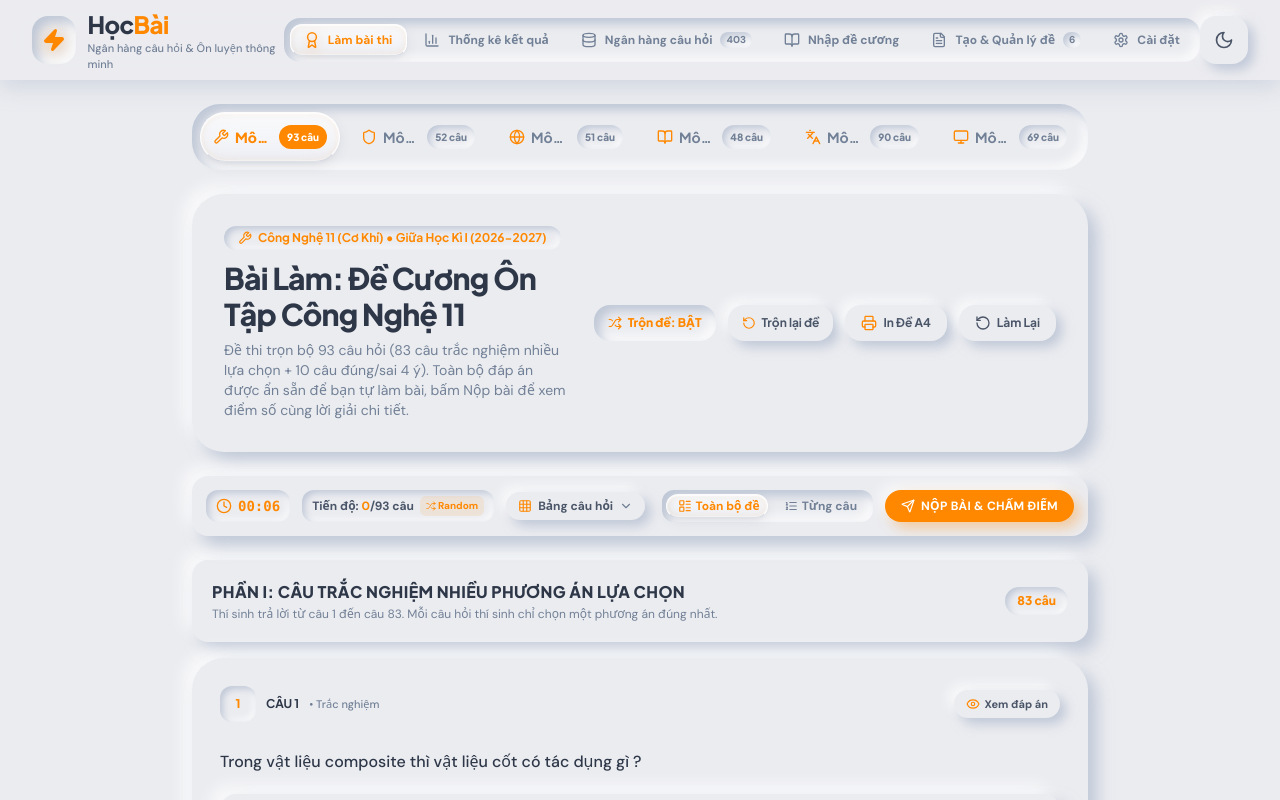
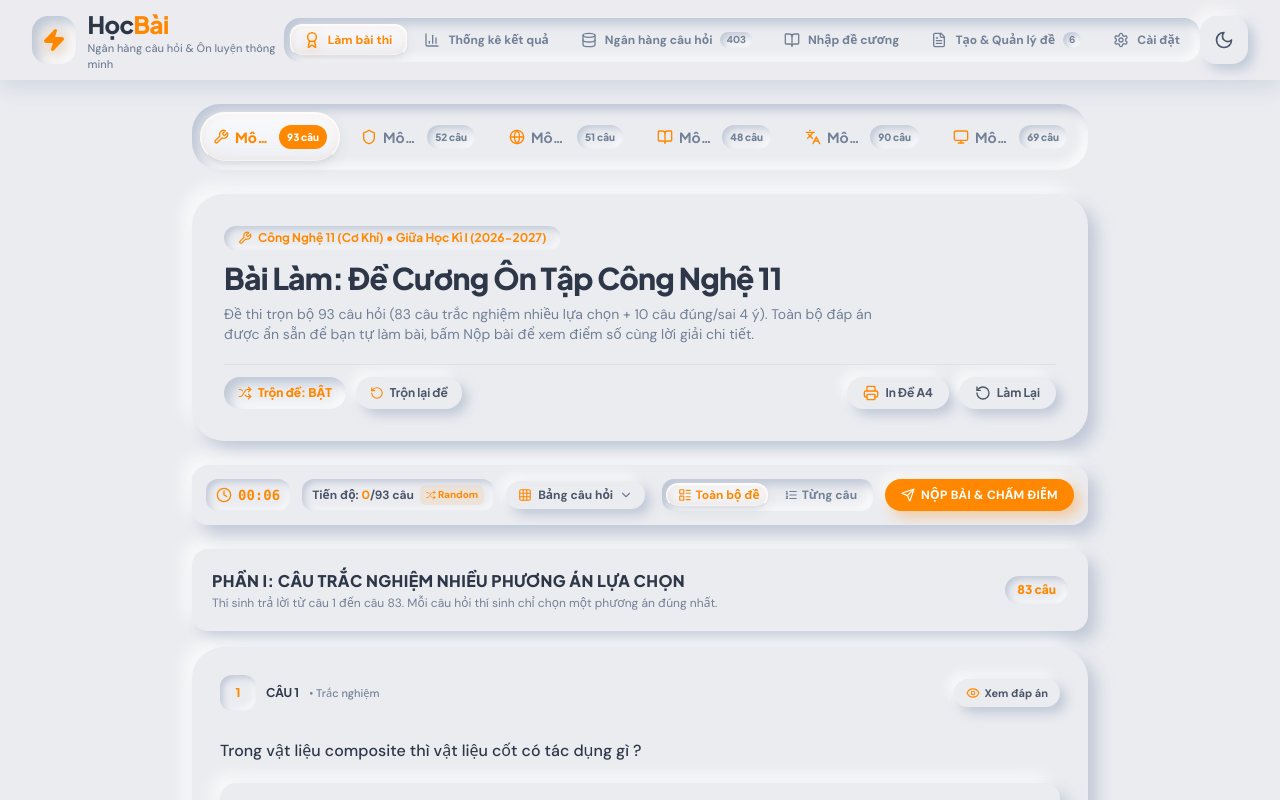
Before and after one commit to phucstd115511/hocbai, a React (Vite) app: page / in a window 1280 px wide. Shown: the top 800 px of the page. Built offline with nearby package versions, Linux system fonts and the light colour scheme.

Commit message:
fix(ui): resolve layout collision in quiz top banner on intermediate viewports

```diff
--- a/src/components/practice/CongNgheGHKIQuiz.jsx
+++ b/src/components/practice/CongNgheGHKIQuiz.jsx
@@ -857,8 +857,9 @@ export default function CongNgheGHKIQuiz({
 
       {/* 2. Top Banner: Đề thi môn học Neumorphic */}
       <div className="p-6 sm:p-8 rounded-[32px] neu-extruded bg-[#EBECF0] dark:bg-[#1A1E24] relative overflow-hidden transition-all duration-300">
-        <div className="relative z-10 flex flex-col sm:flex-row sm:items-center justify-between gap-6">
-          <div className="space-y-2">
+        <div className="relative z-10 flex flex-col gap-4 sm:gap-5">
+          {/* Header Info: Chiếm trọn chiều ngang, không bị co ép hẹp */}
+          <div className="space-y-2 w-full">
             <div className="inline-flex items-center gap-1.5 px-3.5 py-1 rounded-full neu-inset-sm text-xs font-display font-bold text-[#FF8800]">
               {isTinHoc ? <Monitor className="w-3.5 h-3.5" /> : isEnglish ? <Languages className="w-3.5 h-3.5" /> : isGdqp ? <Shield className="w-3.5 h-3.5" /> : isDia ? <Globe className="w-3.5 h-3.5" /> : isSu ? <BookOpen className="w-3.5 h-3.5" /> : <Wrench className="w-3.5 h-3.5" />}
               {isTinHoc
@@ -873,7 +874,7 @@ export default function CongNgheGHKIQuiz({
                 ? 'Lịch Sử 11 • Giữa Học Kì I (2026-2027)'
                 : 'Công Nghệ 11 (Cơ Khí) • Giữa Học Kì I (2026-2027)'}
             </div>
-            <h1 className="text-2xl sm:text-3xl font-display font-extrabold tracking-tight text-[#2D3748] dark:text-white">
+            <h1 className="text-xl sm:text-2xl lg:text-3xl font-display font-extrabold tracking-tight text-[#2D3748] dark:text-white">
               {isTinHoc
                 ? 'Bài Làm: Đề Cương Ôn Tập Tin Học 11'
                 : isEnglish
@@ -886,7 +887,7 @@ export default function CongNgheGHKIQuiz({
                 ? 'Bài Làm: Đề Cương Ôn Tập Lịch Sử 11'
                 : 'Bài Làm: Đề Cương Ôn Tập Công Nghệ 11'}
             </h1>
-            <p className="text-xs sm:text-sm text-[#718096] dark:text-[#94A3B8] max-w-xl font-normal leading-relaxed">
+            <p className="text-xs sm:text-sm text-[#718096] dark:text-[#94A3B8] max-w-2xl font-normal leading-relaxed">
               {isTinHoc
                 ? 'Đề thi trọn bộ 69 câu hỏi (41 câu trắc nghiệm nhiều lựa chọn + 20 câu đúng/sai 4 ý + 8 câu tính toán nhị phân, logic và màn hình). Toàn bộ đáp án được ẩn sẵn để bạn tự làm bài, bấm Nộp bài để xem điểm số cùng lời giải chi tiết.'
                 : isEnglish
@@ -901,12 +902,14 @@ export default function CongNgheGHKIQuiz({
             </p>
           </div>
 
-          <div className="flex flex-wrap items-center gap-2 sm:gap-3 shrink-0">
-            {/* Nút Bật / Tắt Trộn đề */}
+          {/* Action Toolbar: Thanh công cụ riêng biệt không cạnh tranh chiều rộng với tiêu đề */}
+          <div className="flex flex-wrap items-center justify-between gap-2.5 pt-3 border-t border-black/5 dark:border-white/5">
+            {/* Nhóm điều khiển Trộn đề ngẫu nhiên */}
+            <div className="flex flex-wrap items-center gap-2 sm:gap-2.5">
               <button
                 type="button"
                 onClick={handleToggleRandom}
-              className={`px-3 sm:px-3.5 py-2 sm:py-2.5 rounded-2xl text-xs font-display font-bold flex items-center gap-1.5 cursor-pointer transition select-none ${
+                className={`px-3 sm:px-3.5 py-2 rounded-2xl text-xs font-display font-bold flex items-center gap-1.5 cursor-pointer transition select-none ${
                   isRandom
                     ? 'neu-inset text-[#FF8800] ring-1 ring-[#FF8800]/35 font-extrabold'
                     : 'neu-btn text-[#718096] dark:text-[#94A3B8] hover:text-[#2D3748] dark:hover:text-white'
@@ -917,33 +920,38 @@ export default function CongNgheGHKIQuiz({
                 <span>{isRandom ? 'Trộn đề: BẬT' : 'Trộn đề: TẮT'}</span>
               </button>
 
-            {/* Nút Trộn Lại Đề Mới (khi đang bật Random) */}
               {isRandom && (
                 <button
                   type="button"
                   onClick={() => handleReshuffle(false)}
-                className="neu-btn px-3 sm:px-3.5 py-2 sm:py-2.5 rounded-2xl text-xs font-display font-bold flex items-center gap-1.5 cursor-pointer text-[#4A5568] dark:text-[#E2E8F0] hover:text-[#FF8800] transition select-none"
+                  className="neu-btn px-3 sm:px-3.5 py-2 rounded-2xl text-xs font-display font-bold flex items-center gap-1.5 cursor-pointer text-[#4A5568] dark:text-[#E2E8F0] hover:text-[#FF8800] transition select-none"
                   title="Tạo lượt làm bài mới với thứ tự câu hỏi ngẫu nhiên khác"
                 >
                   <RotateCcw className="w-3.5 h-3.5 text-[#FF8800]" />
                   <span>Trộn lại đề</span>
                 </button>
               )}
-
+            </div>
+
+            {/* Nhóm tiện ích: In đề & Làm lại */}
+            <div className="flex flex-wrap items-center gap-2 sm:gap-2.5">
               <button
                 onClick={() => setIsPrinting(true)}
-              className="neu-btn px-3.5 sm:px-4 py-2 sm:py-2.5 rounded-2xl text-xs font-display font-bold flex items-center gap-1.5 cursor-pointer text-[#4A5568] dark:text-[#E2E8F0]"
+                className="neu-btn px-3.5 sm:px-4 py-2 rounded-2xl text-xs font-display font-bold flex items-center gap-1.5 cursor-pointer text-[#4A5568] dark:text-[#E2E8F0] hover:text-[#FF8800] transition select-none"
                 title="In đề thi giấy A4 để làm bài hoặc phát cho học sinh"
               >
-              <Printer className="w-3.5 h-3.5 sm:w-4 sm:h-4 text-[#FF8800]" /> In Đề A4
+                <Printer className="w-3.5 h-3.5 sm:w-4 sm:h-4 text-[#FF8800]" />
+                <span>In Đề A4</span>
               </button>
               <button
                 onClick={handleReset}
-              className="neu-btn px-3.5 sm:px-4 py-2 sm:py-2.5 rounded-2xl text-xs font-display font-bold flex items-center gap-1.5 cursor-pointer text-[#FF8800]"
+                className="neu-btn px-3.5 sm:px-4 py-2 rounded-2xl text-xs font-display font-bold flex items-center gap-1.5 cursor-pointer text-[#FF8800] hover:text-[#e07700] transition select-none"
                 title="Đặt lại bài làm"
               >
-              <RotateCcw className="w-3.5 h-3.5 sm:w-4 sm:h-4" /> Làm Lại
-            </button>
+                <RotateCcw className="w-3.5 h-3.5 sm:w-4 sm:h-4" />
+                <span>Làm Lại</span>
+              </button>
+            </div>
           </div>
         </div>
       </div>
```
Lines whose indentation alone changed are shown as unchanged.
